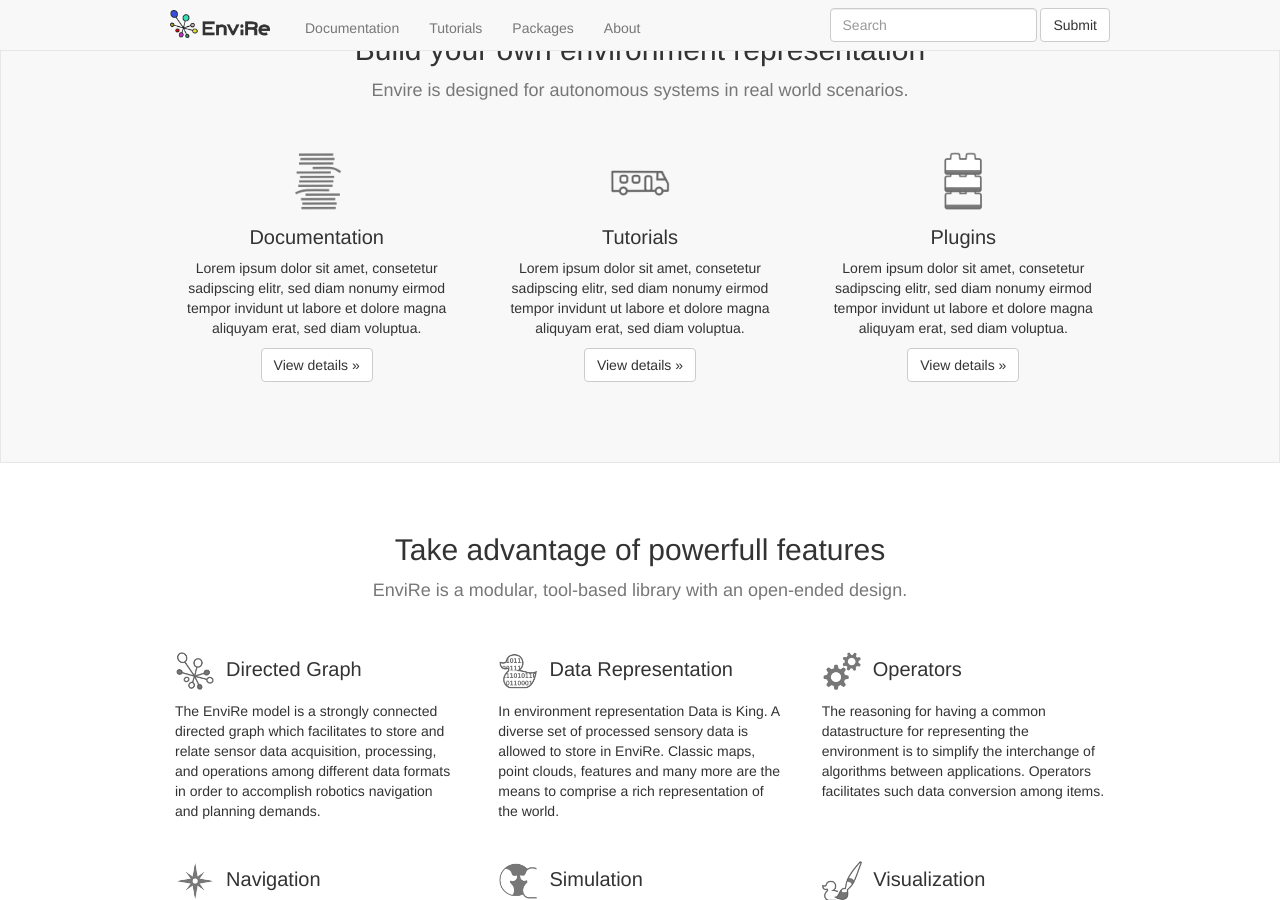
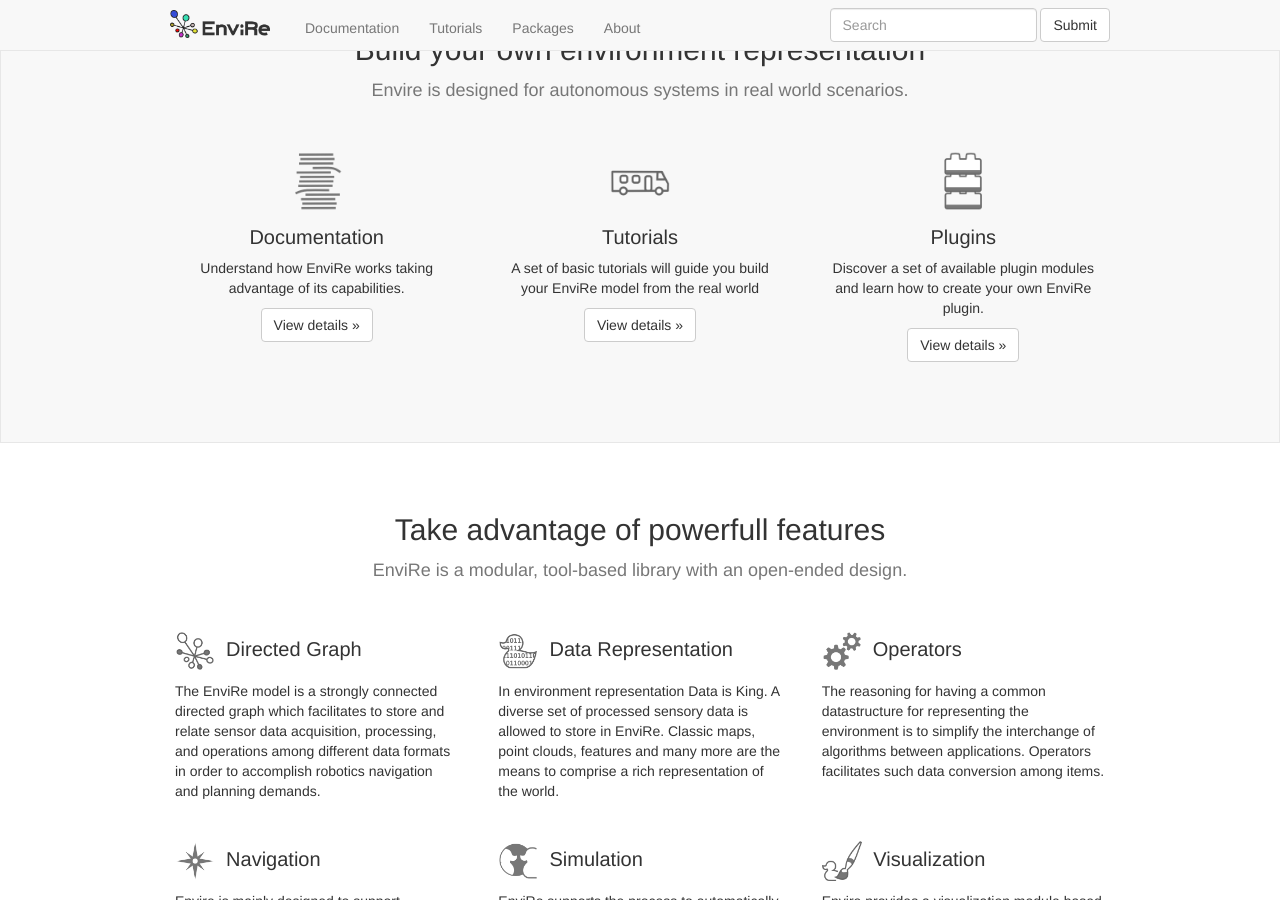
Before and after one commit to envire/envire.github.io, a Jekyll site: the page built from index.html, in a window 1280 px wide and 900 px high, scrolled down 461 px. Built offline with Jekyll 4.4.1, drawn with Linux system fonts in a browser that asks for light colours; nearby versions of some CDN libraries.

Commit message:
home: text for documentation, tutorials and plugins

```diff
--- a/_layouts/home.html
+++ b/_layouts/home.html
@@ -103,19 +103,22 @@
                 <div class="col-md-4">
                     <img src="images/icons/icon_001.png" height="60"/>
                     <h3>Documentation</h3>
-                    <p>Lorem ipsum dolor sit amet, consetetur sadipscing elitr, sed diam nonumy eirmod tempor invidunt ut labore et dolore magna aliquyam erat, sed diam voluptua.</p>
+                    <p>Understand how EnviRe works taking advantage
+                    of its capabilities.</p>
                     <p><a class="btn btn-default" href="{{"docs/intro_about_envire.html" | prepend: site.url }}" role="button">View details &raquo;</a></p>
                 </div>
                 <div class="col-md-4">
                     <img src="images/icons/icon_002.png" height="60"/>
                     <h3>Tutorials</h3>
-                    <p>Lorem ipsum dolor sit amet, consetetur sadipscing elitr, sed diam nonumy eirmod tempor invidunt ut labore et dolore magna aliquyam erat, sed diam voluptua.</p>
+                    <p>A set of basic tutorials will guide you build your EnviRe
+                    model from the real world</p>
                     <p><a class="btn btn-default" href="{{"tutorials/" | prepend: site.url }}" role="button">View details &raquo;</a></p>
                 </div>
                 <div class="col-md-4">
                     <img src="images/icons/icon_003.png" height="60"/>
                     <h3>Plugins</h3>
-                    <p>Lorem ipsum dolor sit amet, consetetur sadipscing elitr, sed diam nonumy eirmod tempor invidunt ut labore et dolore magna aliquyam erat, sed diam voluptua.</p>
+                    <p>Discover a set of available plugin modules and learn
+                    how to create your own EnviRe plugin.</p>
                     <p><a class="btn btn-default" href="{{"docs/plugins_overview.html" | prepend: site.url }}" role="button">View details &raquo;</a></p>
                 </div>
             </div>
```
